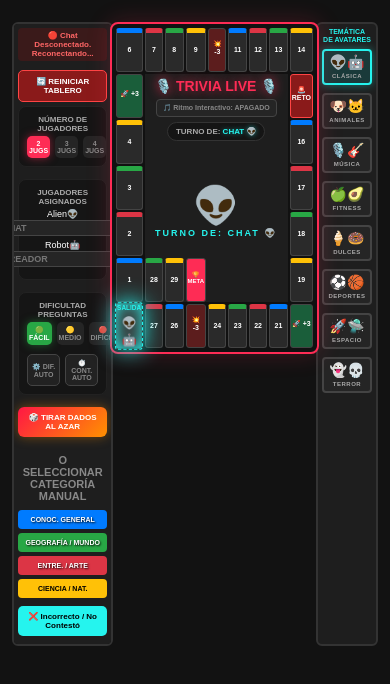
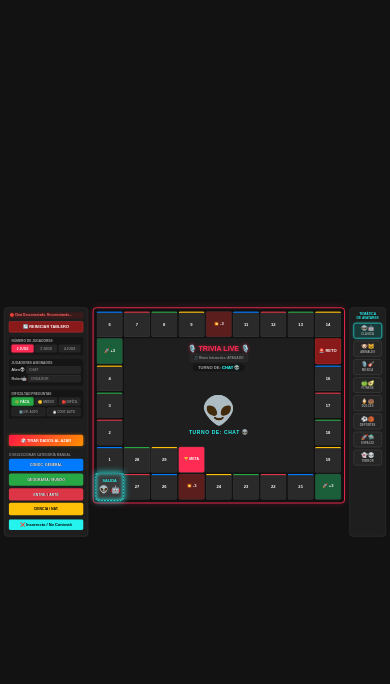
Before and after one commit to Maxbert-rutalocal/trivia-live, a website: page admin.html in a window 390 px wide. Drawn offline with Linux system fonts and the light colour scheme.

Commit message:
feat: implementado sistema panorama auto-escalable para moviles

```diff
--- a/admin.html
+++ b/admin.html
@@ -2,40 +2,51 @@
 <html lang="es">
 <head>
     <meta charset="UTF-8">
-    <meta name="viewport" content="width=device-width, initial-scale=1.0">
+    <!-- Evitamos que el teléfono haga zoom nativo para tomar el control nosotros -->
+    <meta name="viewport" content="width=device-width, initial-scale=1.0, maximum-scale=1.0, user-scalable=no">
     <title>Trivia Live - Tablero Principal</title>
     <style>
         body {
             font-family: 'Arial', sans-serif;
             background-color: #121212;
             color: white;
-            text-align: center;
-            padding: 10px;
             margin: 0;
-            overflow-y: auto;
-            overflow-x: hidden;
+            padding: 0;
+            overflow: hidden; /* ELIMINA LAS BARRAS DE SCROLL */
         }
 
+        /* Wraper mágico que fuerza el panorama */
+        #panorama-wrapper {
+            width: 100vw;
+            height: 100vh;
+            display: flex;
+            justify-content: center;
+            align-items: center;
+            background-color: #121212;
+        }
+
+        /* Tu tablero siempre medirá esto lógicamente, como un monitor PC */
         .game-container {
             display: flex;
-            max-width: 1450px;
-            margin: 10px auto;
-            gap: 20px;
+            width: 1300px;
+            height: 780px;
+            flex-shrink: 0;
+            gap: 15px;
             justify-content: center;
-            align-items: flex-start;
+            align-items: stretch;
+            /* La escala se inyectará por JS */
         }
 
         /* PANEL IZQUIERDO */
         .sidebar {
-            flex: 1; background: #1e1e1e; padding: 15px; border-radius: 12px;
-            border: 2px solid #333; max-width: 280px; max-height: 95vh; overflow-y: auto;
+            width: 260px; background: #1e1e1e; padding: 15px; border-radius: 12px;
+            border: 2px solid #333; overflow-y: auto; display: flex; flex-direction: column; justify-content: space-between;
         }
 
         /* PANEL DERECHO DE TEMÁTICAS */
         .sidebar-derecha {
-            flex: 0.2; background: #1e1e1e; padding: 12px; border-radius: 12px;
-            border: 2px solid #333; min-width: 95px; max-width: 110px; max-height: 95vh;
-            display: flex; flex-direction: column; align-items: center; overflow-y: auto;
+            width: 100px; background: #1e1e1e; padding: 12px; border-radius: 12px;
+            border: 2px solid #333; display: flex; flex-direction: column; align-items: center; overflow-y: auto;
         }
         .tit-tematica { font-size: 11px; color: #25f4ee; font-weight: bold; margin: 0 0 10px 0; text-transform: uppercase; text-align: center; line-height: 1.3;}
 
@@ -96,13 +107,14 @@
         .estado-conexion { font-size: 11px; font-weight: bold; padding: 4px; margin-bottom: 5px; border-radius: 4px; background: #3a1a1a; color: #ff6666;}
         .estado-conexion.conectado { background: #1a3a1a; color: #66ff66; }
 
-        /* TABLERO CENTRAL RESPONSIVO */
-        .tablero-wrapper { flex: 2.2; display: flex; flex-direction: column; align-items: center; justify-content: flex-start; padding-top: 15px; }
+        /* TABLERO CENTRAL */
+        .tablero-wrapper { width: 880px; display: flex; flex-direction: column; align-items: center; justify-content: flex-start; }
 
         .tablero-monopolio {
             display: grid; grid-template-columns: repeat(9, 1fr); grid-template-rows: repeat(7, 1fr);
             gap: 4px; background: #111; padding: 10px; border-radius: 12px; border: 3px solid #fe2c55;
-            position: relative; box-shadow: 0 0 25px rgba(254, 44, 85, 0.2); width: 100%; max-width: 850px; aspect-ratio: 9 / 7;
+            position: relative; box-shadow: 0 0 25px rgba(254, 44, 85, 0.2); width: 100%; aspect-ratio: 9 / 7;
+            box-sizing: border-box;
         }
 
         .casilla { background: #2a2a2a; border: 1px solid #444; border-radius: 6px; display: flex; flex-direction: column; justify-content: center; align-items: center; font-size: 14px; font-weight: bold; position: relative; color: #fff; padding: 3px; box-sizing: border-box; }
@@ -177,80 +189,18 @@
         #anuncio-efecto { color: #25f4ee; font-weight: bold; font-size: 15px; margin-top: 10px; min-height: 20px; }
         #ganador-pantalla { font-size: 24px; font-weight: bold; color: #ffc107; margin-top: 5px; text-shadow: 0 0 10px rgba(255,193,7,0.5);}
 
-        /* ========================================= */
-        /* ADAPTACIÓN MÓVIL (MANTENIENDO COLUMNAS)   */
-        /* ========================================= */
-
-        @media (max-width: 1100px) {
-            .game-container { gap: 8px; padding: 0 5px; }
-            .sidebar { padding: 10px; max-width: 200px; }
-            .sidebar-derecha { padding: 10px; min-width: 80px; max-width: 90px; }
-        }
-
-        @media (max-width: 768px) {
-            .game-container { gap: 3px; padding: 2px; align-items: stretch; }
-
-            /* Panel Izquierdo */
-            .sidebar { max-width: 110px; padding: 4px; border-radius: 6px; }
-            .tit-config { font-size: 8px; margin-bottom: 3px; }
-            .btn-config { padding: 4px 2px; font-size: 7px; }
-            .btn-modo-auto { padding: 4px 2px; font-size: 7px; margin-top: 3px; }
-            .grupo-input-nombre { flex-direction: column; gap: 1px; margin-bottom: 4px; }
-            .grupo-input-nombre span { font-size: 9px; }
-            .input-nombre-jug { font-size: 9px; padding: 2px; }
-            .btn-dados-principal { padding: 6px; font-size: 8px; margin-bottom: 6px; }
-            .grid-categorias { gap: 4px; margin-bottom: 8px; }
-            .btn-cat { padding: 6px 2px; font-size: 7px; border-radius: 4px; }
-            .btn-revelar, .btn-fallo, .btn-reset { padding: 6px; font-size: 8px; margin-bottom: 4px; }
-            .estado-conexion { font-size: 8px; padding: 3px; margin-bottom: 4px; }
-
-            /* Panel Derecho */
-            .sidebar-derecha { max-width: 65px; padding: 4px; border-radius: 6px; min-width: 50px; }
-            .tit-tematica { font-size: 7px; margin-bottom: 6px; line-height: 1.1; }
-            .btn-tematica { font-size: 14px; padding: 4px 1px; border-radius: 4px; }
-            .btn-tematica span { font-size: 6px; margin-top: 2px; }
-
-            /* Tablero Central */
-            .tablero-wrapper { padding-top: 0; }
-            .tablero-monopolio { gap: 2px; padding: 4px; border-width: 2px; border-radius: 8px; }
-            .casilla { font-size: 7px; padding: 1px; border-radius: 3px; }
-            .c-salida, .c-meta { font-size: 6px; border-width: 1px; }
-            .avatar-ficha { font-size: 11px; margin: 0; }
-
-            .centro-tablero { padding: 4px; }
-            .titulo-centro { font-size: 14px; margin-top: 0; }
-            .btn-audio-directo { font-size: 7px; padding: 4px 6px; }
-            .marcador-turno-actual { font-size: 8px; padding: 4px 8px; margin-bottom: 2px; border-width: 1px; }
-
-            .avatar-turno-gigante { font-size: 35px; }
-            .texto-turno-gigante { font-size: 9px; margin-top: 2px; }
-
-            .dado-gigante { min-width: 45px; padding: 5px; border-width: 2px; border-radius: 6px; }
-            .dado-tit { font-size: 6px; margin-bottom: 2px; }
-            .dado-val { font-size: 9px; }
-            #dado-numero { font-size: 16px !important; }
-
-            .pregunta-proyectada { padding: 6px; border-width: 1px; border-radius: 6px; }
-            .txt-pregunta-tablero { font-size: 9px; margin-bottom: 4px; line-height: 1.2; }
-            .bloque-opciones-tablero { gap: 3px; margin-bottom: 4px; }
-            .opcion-item { font-size: 8px; padding: 4px; border-radius: 4px; border-width: 1px; }
-            .contenedor-barra-tiempo { height: 10px; border-width: 1px; margin: 4px 0; border-radius: 6px; }
-            .txt-respuesta-tablero { font-size: 10px; margin-top: 4px; }
-
-            .icono-celebracion, .carita-triste { font-size: 30px; }
-            .texto-celebracion-tit, .texto-error-tit { font-size: 10px; margin-top: 4px; }
-
-            #anuncio-efecto { font-size: 8px; margin-top: 4px; min-height: 12px; }
-            #ganador-pantalla { font-size: 12px; margin-top: 3px; }
-        }
+        /* Se han eliminado todas las @media queries. El escalado lo maneja el JS. */
     </style>
 </head>
 <body>
 
+    <!-- CONTENEDOR PANORAMA: Se encarga de hacer el zoom en pantallas pequeñas -->
+    <div id="panorama-wrapper">
         <div class="game-container">
 
             <!-- SIDEBAR IZQUIERDA -->
             <div class="sidebar">
+                <div>
                     <div id="conexion-ws" class="estado-conexion">🔴 Chat Desconectado</div>
                     <button id="btn-reset-global" class="btn-reset" onclick="reiniciarJuegoYControles()">🔄 REINICIAR TABLERO</button>
 
@@ -291,9 +241,10 @@
                             <button id="btn-auto-conteo" class="btn-modo-auto" onclick="toggleAutoConteo()">⏱️ CONT. AUTO</button>
                         </div>
                     </div>
+                </div>
 
+                <div>
                     <button class="btn-dados-principal" onclick="tirarDadosAzar()">🎲 Tirar Dados al Azar</button>
-
                     <p style="font-size: 11px; color: #888; font-weight: bold; margin-bottom: 8px;">O SELECCIONAR CATEGORÍA MANUAL</p>
                     <div class="grid-categorias">
                         <button id="btn-cat-general" class="btn-cat azul" onclick="controlFlujoCategoria('general')">Conoc. General</button>
@@ -303,6 +254,7 @@
                     </div>
 
                     <button class="btn-revelar" onclick="marcarFalloManual()">❌ Incorrecto / No Contestó</button>
+                </div>
             </div>
 
             <!-- TABLERO CENTRAL -->
@@ -381,8 +333,38 @@
             </div>
 
         </div>
+    </div>
 
     <script>
+        // ==========================================
+        // SISTEMA DE PANORAMA AUTOMÁTICO (ZOOM)
+        // ==========================================
+        function forzarPanorama() {
+            const contenedor = document.querySelector('.game-container');
+            const anchoBase = 1300;
+            const altoBase = 800;
+
+            const anchoPantalla = window.innerWidth;
+            const altoPantalla = window.innerHeight;
+
+            // Calculamos cuánto debemos encogerlo para que entre completo
+            const escalaX = anchoPantalla / anchoBase;
+            const escalaY = altoPantalla / altoBase;
+            // Elegimos la escala más restrictiva y le damos un 2% de margen respirable
+            const escalaFinal = Math.min(escalaX, escalaY) * 0.98;
+
+            contenedor.style.transform = `scale(${escalaFinal})`;
+            contenedor.style.transformOrigin = 'center center';
+        }
+
+        // Aplicamos el escalado al iniciar y al girar la pantalla del celular
+        window.addEventListener('resize', forzarPanorama);
+        window.addEventListener('orientationchange', () => setTimeout(forzarPanorama, 300));
+        forzarPanorama();
+
+        // ==========================================
+        // LÓGICA DEL JUEGO
+        // ==========================================
         const rutaTablero = [
             { r: 7, c: 1, tipo: "c-salida", txt: "SALIDA" }, { r: 6, c: 1, tipo: "c-azul", txt: "1" }, { r: 5, c: 1, tipo: "c-rojo", txt: "2" }, { r: 4, c: 1, tipo: "c-verde", txt: "3" },
             { r: 3, c: 1, tipo: "c-amarillo", txt: "4" }, { r: 2, c: 1, tipo: "c-avanza", txt: "🚀 +3" }, { r: 1, c: 1, tipo: "c-azul", txt: "6" }, { r: 1, c: 2, tipo: "c-rojo", txt: "7" },
```
Lines whose indentation alone changed are shown as unchanged.
